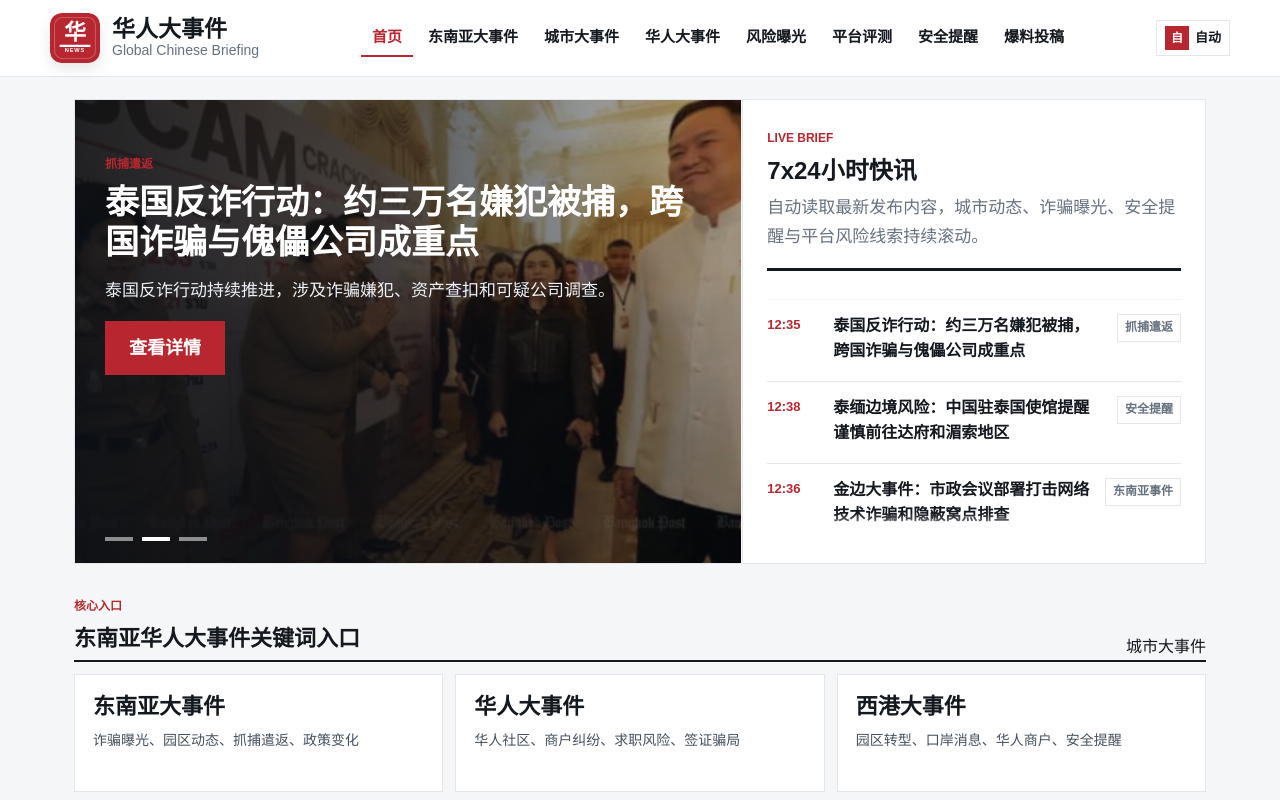
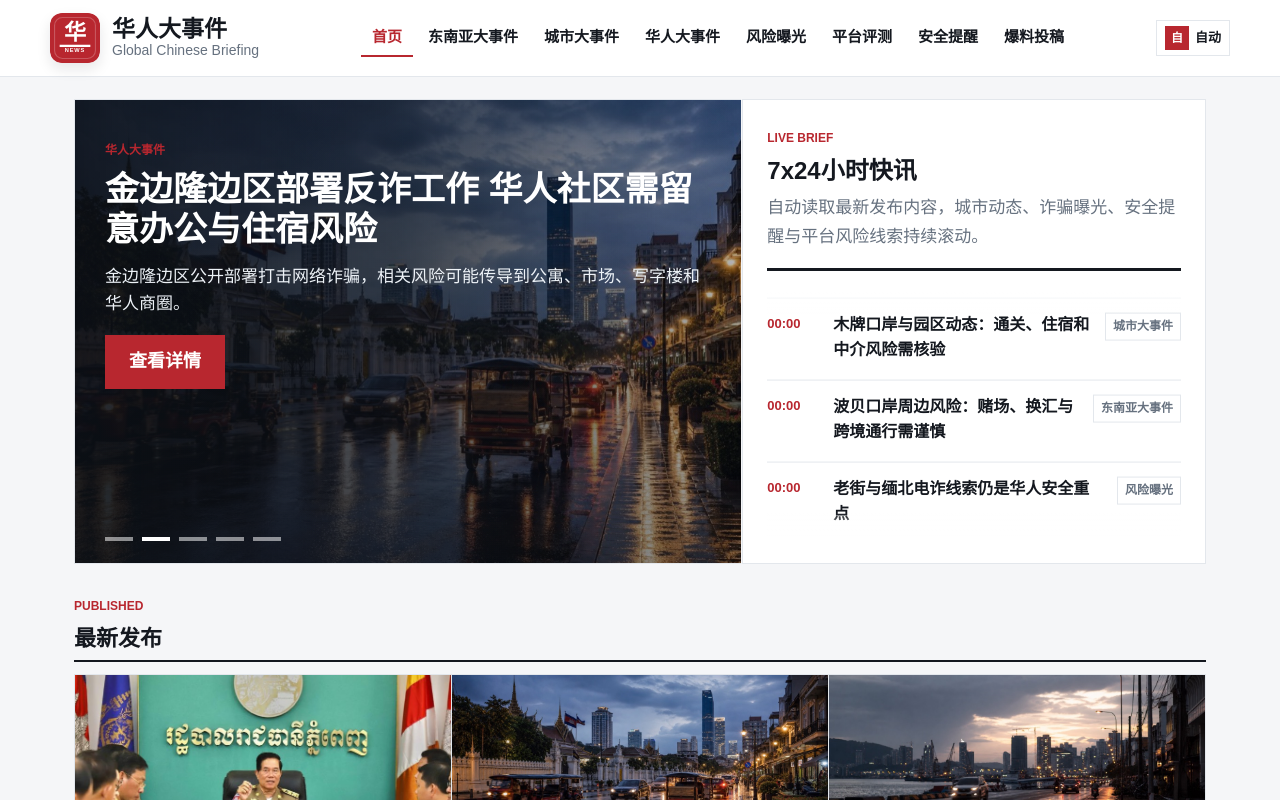
Before and after one commit to guanbotech/huarenevents, a Next.js app: page / in a window 1280 px wide. Shown: the top 800 px of the page. Built offline with nearby package versions, Linux system fonts and the light colour scheme; no server answers.

Commit message:
Show generated news on homepage

```diff
--- a/app/page.tsx
+++ b/app/page.tsx
@@ -121,6 +121,8 @@ const faqs = [
 ];
 
 export default function HomePage() {
+  const latestArticles = news.slice(0, 12);
+  const featuredArticles = news.slice(0, 6);
   const organizationSchema = {
     "@context": "https://schema.org",
     "@type": "Organization",
@@ -144,9 +146,9 @@ export default function HomePage() {
       <JsonLd data={organizationSchema} />
       <JsonLd data={faqSchema} />
       <h1 className="seo-page-title">华人大事件：东南亚华人大事件、西港大事件、金边大事件与城市风险简报</h1>
-      <HomeLiveHero />
+      <HomeLiveHero articles={latestArticles} />
 
-      <LatestArticles />
+      <LatestArticles articles={featuredArticles} />
 
       <section className="section core-keyword-section">
         <div className="section-head">
@@ -347,7 +349,7 @@ export default function HomePage() {
           <Link href="/dongnanya-dashijian">更多</Link>
         </div>
         <div className="grid">
-          {news.map((item) => <NewsCard item={item} key={item.slug} />)}
+          {news.slice(0, 12).map((item) => <NewsCard item={item} key={item.slug} />)}
         </div>
       </section>
 
--- a/components/HomeLiveHero.tsx
+++ b/components/HomeLiveHero.tsx
@@ -49,19 +49,9 @@ function hasUsefulImage(article: Article) {
   return Boolean(article.image && !article.image.endsWith(".svg"));
 }
 
-export function HomeLiveHero() {
-  const [articles, setArticles] = useState<Article[]>(fallbackArticles);
+export function HomeLiveHero({ articles: initialArticles = [] }: { articles?: Article[] }) {
+  const articles = initialArticles.length ? initialArticles : fallbackArticles;
   const [active, setActive] = useState(0);
-
-  useEffect(() => {
-    fetch("/api/articles?limit=14")
-      .then((response) => (response.ok ? response.json() : null))
-      .then((data) => {
-        const nextArticles = data?.articles || [];
-        if (nextArticles.length) setArticles(nextArticles);
-      })
-      .catch(() => setArticles(fallbackArticles));
-  }, []);
 
   const slides = useMemo(() => {
     const withImages = articles.filter(hasUsefulImage).slice(0, 5);
--- a/components/LatestArticles.tsx
+++ b/components/LatestArticles.tsx
@@ -1,7 +1,6 @@
 "use client";
 
 import Link from "next/link";
-import { useEffect, useState } from "react";
 
 type Article = {
   slug: string;
@@ -12,16 +11,7 @@ type Article = {
   createdAt: string;
 };
 
-export function LatestArticles() {
-  const [articles, setArticles] = useState<Article[]>([]);
-
-  useEffect(() => {
-    fetch("/api/articles?limit=6")
-      .then((response) => (response.ok ? response.json() : null))
-      .then((data) => setArticles(data?.articles || []))
-      .catch(() => setArticles([]));
-  }, []);
-
+export function LatestArticles({ articles }: { articles: Article[] }) {
   if (!articles.length) return null;
 
   return (
```
